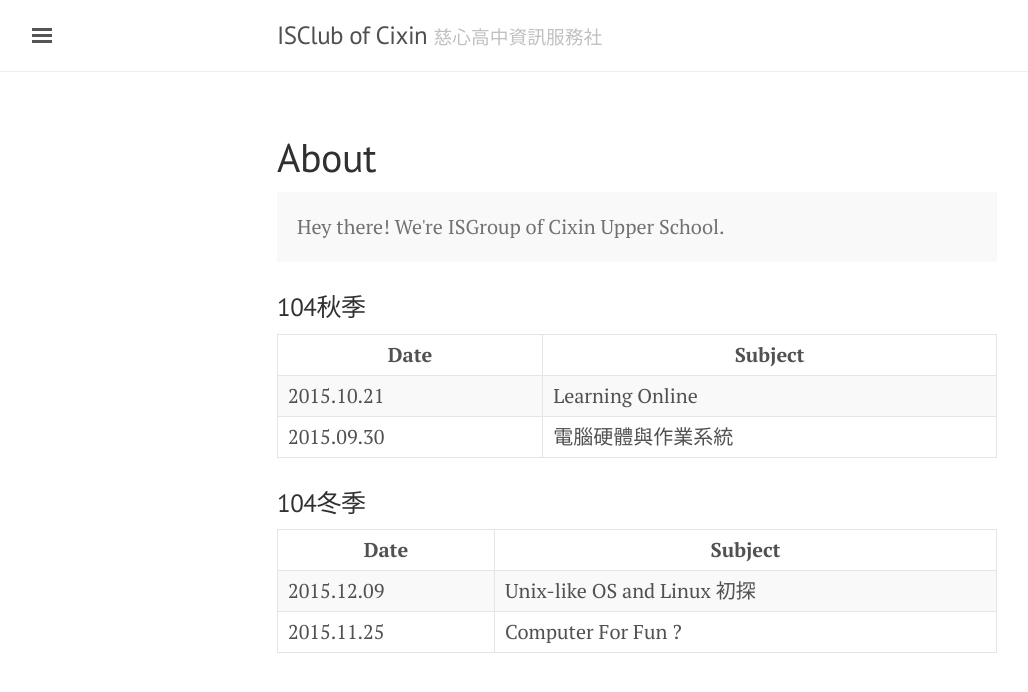
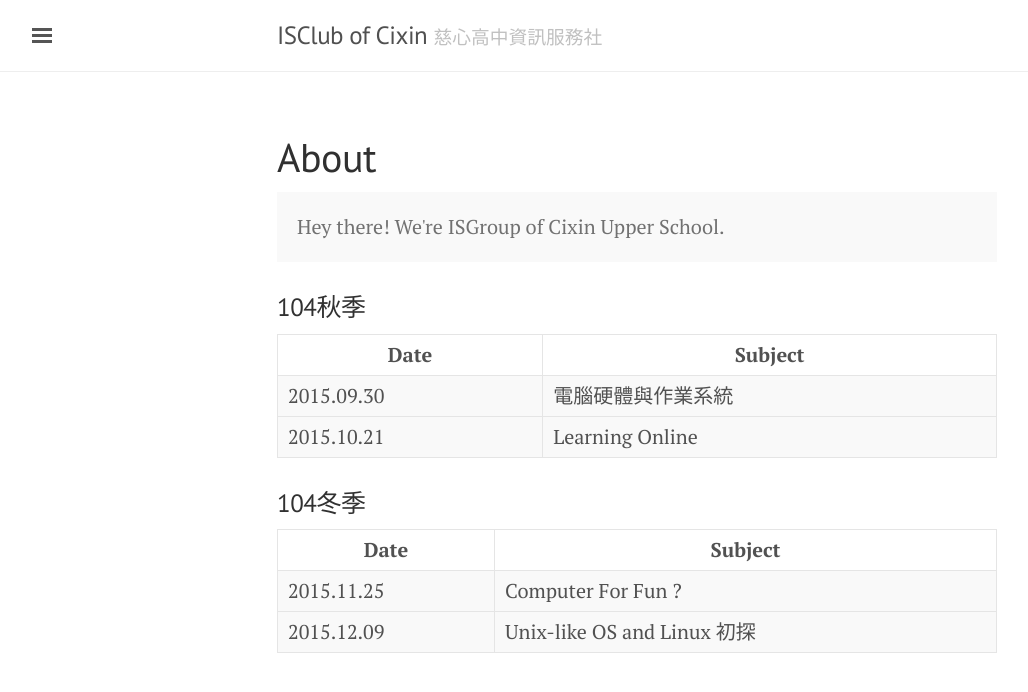
Before and after one commit to iscixin/iscixinclub, a Jekyll site: the page built from about.md, in a window 1280 px wide. Shown: the top 692 px of the page, without its empty margins (3-1031 px from the left). Built offline with Jekyll 4.4.1, drawn with Linux system fonts in a browser that asks for light colours.

Commit message:
modify about page

```diff
--- a/about.md
+++ b/about.md
@@ -16,12 +16,12 @@ title: About
       <th>Subject</th>
     </tr>
   </thead>
-  <tfoot>
+  <tbody>
     <tr>
       <td>2015.09.30</td>
       <td>電腦硬體與作業系統</td>
     </tr>
-  </tfoot>
+  </tbody>
   <tbody>
     <tr>
       <td>2015.10.21</td>
@@ -39,12 +39,12 @@ title: About
       <th>Subject</th>
     </tr>
   </thead>
-  <tfoot>
+  <tbody>
     <tr>
       <td>2015.11.25</td>
       <td>Computer For Fun ?</td>
     </tr>
-  </tfoot>
+  </tbody>
   <tbody>
     <tr>
       <td>2015.12.09</td>
```
